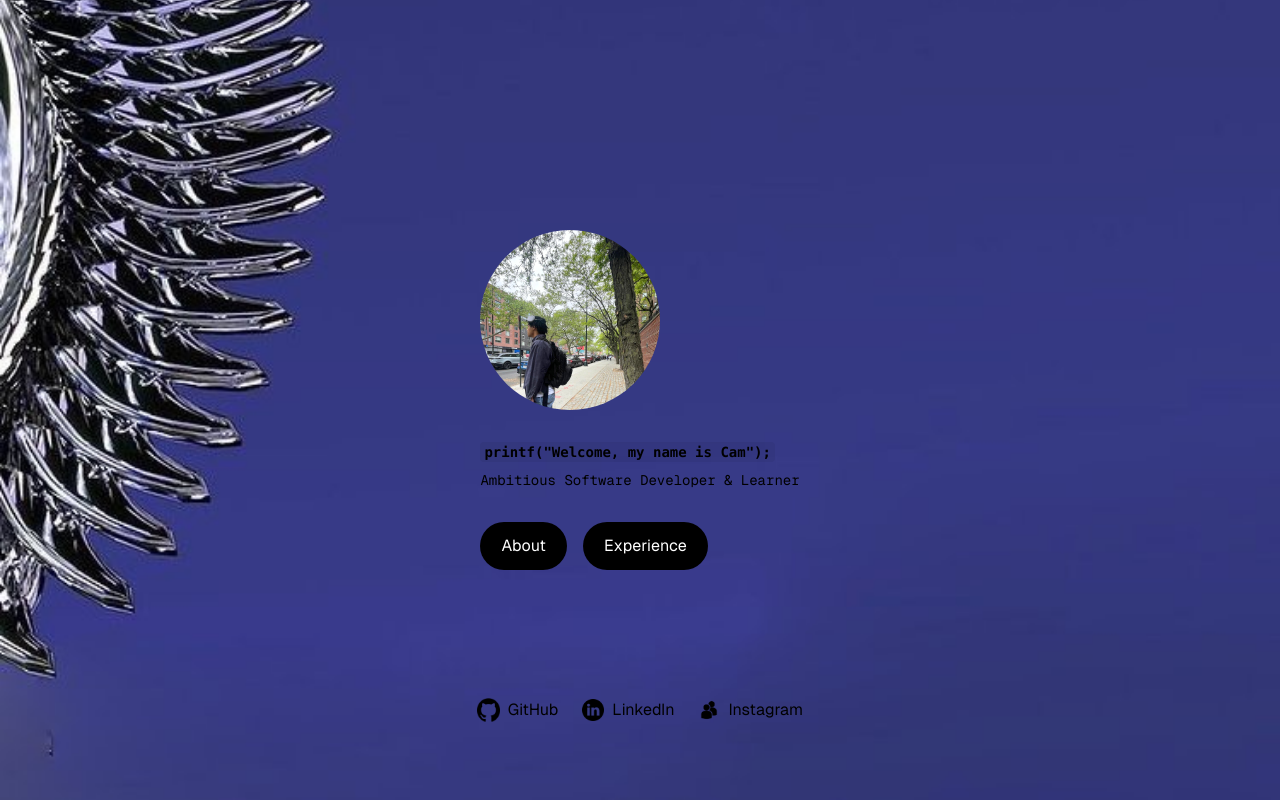
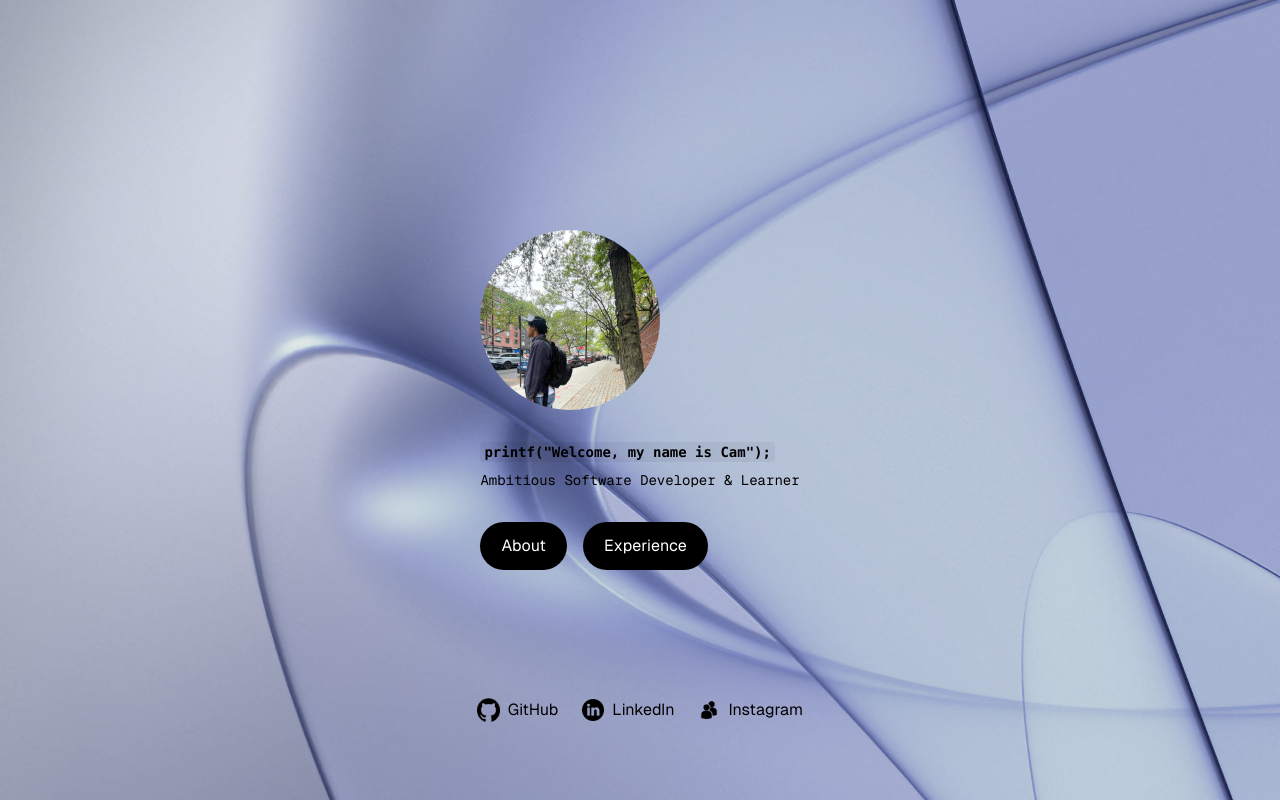
Before and after one commit to camscott16/casctt, a Next.js app: page / in a window 1280 px wide. Built offline with nearby package versions, Linux system fonts and the light colour scheme.

Commit message:
update: background

```diff
--- a/app/globals.css
+++ b/app/globals.css
@@ -16,7 +16,7 @@
 
 body {
   color: var(--foreground);
-  background: url('/spine.jpg') no-repeat center center fixed;
+  background: url('/cool.jpg') no-repeat center center fixed;
   background-size: cover;
   background-position-x: 50%;
   background-position-y: 50%;
```
Also changed, not shown: public/cool.jpg (added).
